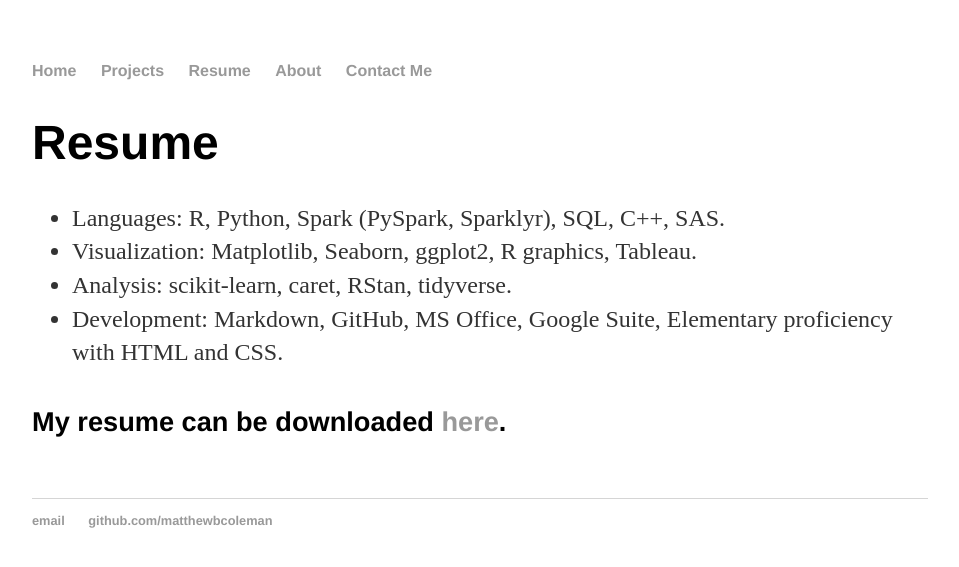
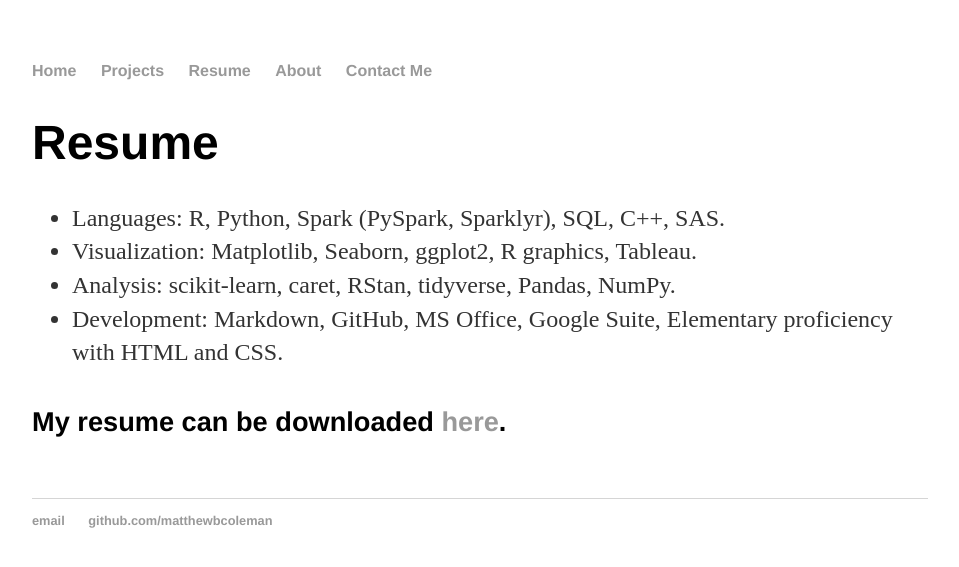
Before and after one commit to matthewbcoleman/matthewbcoleman.github.io, a Jekyll site: the page built from resume/index.html, in a window 1280 px wide. Shown: the top 567 px of the page, without its empty margins (160-1119 px from the left). Built offline with Jekyll 4.4.1, drawn with Linux system fonts in a browser that asks for light colours.

Commit message:
Update index.html

```diff
--- a/resume/index.html
+++ b/resume/index.html
@@ -8,7 +8,7 @@
 	 	<ul>
 	 		<li>Languages: R, Python, Spark (PySpark, Sparklyr), SQL, C++, SAS.</li>
 	 		<li>Visualization: Matplotlib, Seaborn, ggplot2, R graphics, Tableau.</li>
-	 		<li>Analysis: scikit-learn, caret, RStan, tidyverse.</li>
+	 		<li>Analysis: scikit-learn, caret, RStan, tidyverse, Pandas, NumPy.</li>
 	 		<li>Development: Markdown, GitHub, MS Office, Google Suite, Elementary proficiency with HTML and CSS.</li>
 	 	</ul>
 
```
